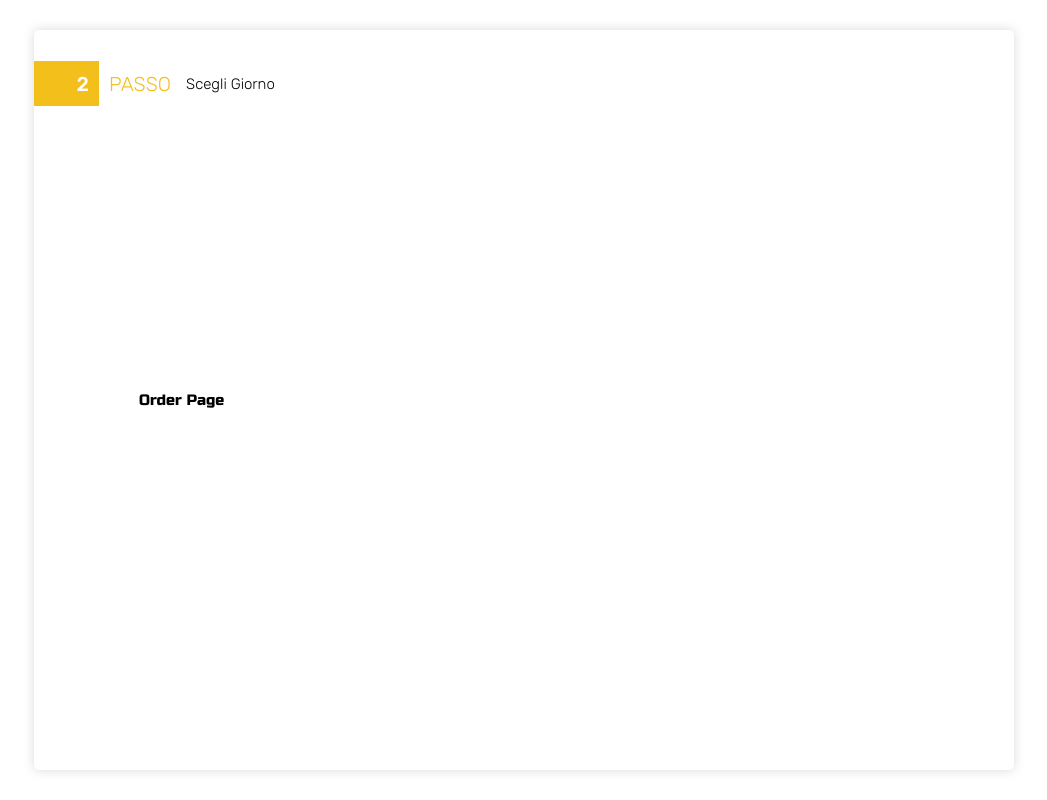
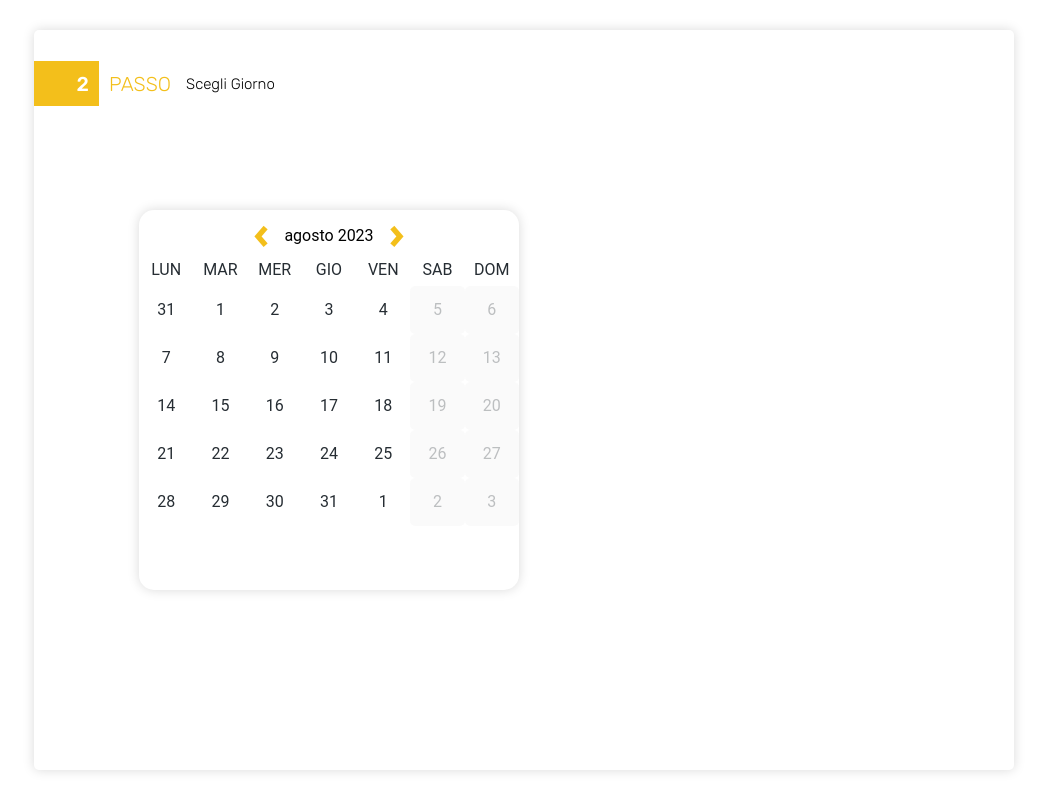
Before and after one commit to ihnatenkoo/Barbershop-Customer-Register, a React (Vite) app: page /order in a window 1280 px wide. Shown: the whole page, without its empty margins (116-1163 px from the left). Built offline with nearby package versions, Linux system fonts and the light colour scheme.

Commit message:
Install react-calendar and create <Calendar/>

```diff
--- a/package.json
+++ b/package.json
@@ -14,6 +14,7 @@
 		"dayjs": "^1.11.7",
 		"prettier": "^2.8.7",
 		"react": "^18.2.0",
+		"react-calendar": "^3.9.0",
 		"react-content-loader": "^6.2.1",
 		"react-dom": "^18.2.0",
 		"react-redux": "^8.0.5",
@@ -23,6 +24,7 @@
 	"devDependencies": {
 		"@types/node": "^18.15.9",
 		"@types/react": "^18.0.28",
+		"@types/react-calendar": "^3.9.0",
 		"@types/react-dom": "^18.0.11",
 		"@types/styled-components": "^5.1.26",
 		"@typescript-eslint/eslint-plugin": "^5.56.0",
--- /dev/null
+++ b/src/components/Calendar/Calendar.tsx
@@ -0,0 +1,27 @@
+import { FC } from 'react';
+import ReactCalendar from 'react-calendar';
+import { useAppDispatch } from '../../hooks';
+import { addOrderDay } from '../../store/order/order.slice';
+import './calendar.css';
+
+const Calendar: FC = () => {
+	const dispatch = useAppDispatch();
+
+	const onDateChange = (pickedDate: Date): void => {
+		dispatch(addOrderDay(pickedDate));
+	};
+
+	return (
+		<ReactCalendar
+			onChange={onDateChange}
+			value={new Date()}
+			locale="it"
+			minDetail="month"
+			tileDisabled={({ activeStartDate, date, view }) =>
+				date.getDay() == 6 || date.getDay() == 0
+			}
+		/>
+	);
+};
+
+export default Calendar;
--- /dev/null
+++ b/src/components/Calendar/calendar.css
@@ -0,0 +1,244 @@
+.react-calendar {
+	width: 380px;
+	height: 380px;
+	max-width: 100%;
+	background: white;
+	border: none;
+	font-family: Arial, Helvetica, sans-serif;
+	line-height: 1.125em;
+	border-radius: 15px;
+	box-shadow: 0px 0px 12px rgba(0, 0, 0, 0.15);
+}
+
+.react-calendar--doubleView {
+	width: 700px;
+}
+.react-calendar--doubleView .react-calendar__viewContainer {
+	display: flex;
+	margin: -0.5em;
+}
+.react-calendar--doubleView .react-calendar__viewContainer > * {
+	width: 50%;
+	margin: 0.5em;
+}
+.react-calendar,
+.react-calendar *,
+.react-calendar *:before,
+.react-calendar *:after {
+	-moz-box-sizing: border-box;
+	-webkit-box-sizing: border-box;
+	box-sizing: border-box;
+}
+.react-calendar button {
+	margin: 0;
+	border: 0;
+	outline: none;
+}
+.react-calendar button:enabled:hover {
+	cursor: pointer;
+}
+.react-calendar__navigation {
+	height: 44px;
+	margin-bottom: 1em;
+}
+.react-calendar__navigation button {
+	min-width: 44px;
+	background: none;
+}
+.react-calendar__navigation button:enabled:hover,
+.react-calendar__navigation button:enabled:focus {
+	background-color: #e6e6e6;
+}
+.react-calendar__navigation button[disabled] {
+	background-color: #f0f0f0;
+}
+.react-calendar__month-view__weekdays {
+	text-align: center;
+	text-transform: uppercase;
+	font-weight: bold;
+	font-size: 0.75em;
+}
+.react-calendar__month-view__weekdays__weekday {
+	padding: 0.5em;
+}
+.react-calendar__month-view__weekNumbers {
+	font-weight: bold;
+}
+.react-calendar__month-view__weekNumbers .react-calendar__tile {
+	display: flex;
+	align-items: center;
+	justify-content: center;
+	font-size: 0.75em;
+	padding: calc(1em) calc(0.66em);
+}
+.react-calendar__month-view__days__day--weekend {
+	color: #d10000;
+}
+.react-calendar__month-view__days__day--neighboringMonth {
+	color: #757575;
+}
+.react-calendar__year-view .react-calendar__tile,
+.react-calendar__decade-view .react-calendar__tile,
+.react-calendar__century-view .react-calendar__tile {
+	padding: 2em 0.5em;
+}
+.react-calendar__tile {
+	max-width: 100%;
+	text-align: center;
+	padding: 0.75em 0.5em;
+	background: none;
+}
+.react-calendar__tile:disabled {
+	background-color: #f0f0f0;
+}
+.react-calendar__tile:enabled:hover,
+.react-calendar__tile:enabled:focus {
+	background-color: #e6e6e6;
+}
+.react-calendar__tile--now {
+	background: #ffff76;
+}
+.react-calendar__tile--now:enabled:hover,
+.react-calendar__tile--now:enabled:focus {
+	background: #e6e6e6;
+}
+.react-calendar__tile--hasActive {
+	background: #76baff;
+}
+.react-calendar__tile--hasActive:enabled:hover,
+.react-calendar__tile--hasActive:enabled:focus {
+	background: #a9d4ff;
+}
+.react-calendar__tile--active {
+	background: #006edc;
+	color: white;
+}
+.react-calendar__tile--active:enabled:hover,
+.react-calendar__tile--active:enabled:focus {
+	background: #1087ff;
+}
+.react-calendar--selectRange .react-calendar__tile--hover {
+	background-color: #e6e6e6;
+}
+
+/* my styles */
+
+.react-calendar__navigation__next-button {
+	padding-right: 56px;
+	padding-left: 16px;
+}
+
+.react-calendar__navigation__prev-button {
+	padding-right: 16px;
+	padding-left: 56px;
+}
+
+.react-calendar__navigation__next2-button {
+	display: none;
+}
+
+.react-calendar__navigation__prev2-button {
+	display: none;
+}
+
+.react-calendar__navigation {
+	display: flex;
+	flex-direction: row;
+	align-content: center;
+	justify-content: center;
+	margin-bottom: 0px;
+}
+
+.react-calendar__navigation__label {
+	flex-grow: 0 !important;
+}
+
+/*
+ react-calendar__navigation__next-button
+ */
+
+.react-calendar__navigation button {
+	min-width: 10px;
+	color: #f3bf1b;
+	font-size: 40px;
+}
+
+.react-calendar__navigation button[disabled] {
+	background-color: #fff;
+	color: #d9d9d9;
+}
+
+.react-calendar__navigation__label__labelText {
+	margin-top: 6px;
+	font-family: Roboto;
+	font-style: normal;
+	font-weight: normal;
+	font-size: 16px;
+	line-height: 19px;
+	display: flex;
+	align-items: center;
+	text-align: center;
+	color: #000000;
+}
+
+.react-calendar__tile--now {
+	color: #f8da76;
+	background: #fff;
+	border-radius: 5px;
+}
+
+.react-calendar__tile--active {
+	background-color: #f3bf1b;
+	border-radius: 5px;
+	color: #000000;
+}
+
+.react-calendar__tile--active:enabled:hover,
+.react-calendar__tile--active:enabled:focus {
+	background-color: #f3bf1b;
+	color: #f3bf1b;
+	box-shadow: 0px 0px 10.5px rgba(0, 0, 0, 0.26);
+}
+.react-calendar--selectRange .react-calendar__tile--hover {
+	background-color: #f3bf1b;
+	color: #000000;
+	box-shadow: 0px 0px 10.5px rgba(0, 0, 0, 0.26);
+}
+
+abbr {
+	text-decoration: none;
+	font-family: Roboto;
+	font-style: normal;
+	font-weight: normal;
+	font-size: 14px;
+	line-height: 16px;
+	display: inline;
+	align-items: center;
+	text-align: center;
+	text-transform: uppercase;
+	font-size: 16px;
+	color: #262d33;
+}
+
+.react-calendar__tile,
+.react-calendar__tile--active,
+.react-calendar__tile,
+.react-calendar__tile--now,
+.react-calendar__tile--range,
+.react-calendar__tile--rangeStart,
+.react-calendar__tile--rangeEnd,
+.react-calendar__tile--rangeBothEnds,
+.react-calendar__month-view__days__day {
+	padding: 1em 0.7em;
+	border-radius: 5px;
+}
+
+.react-calendar__tile:disabled {
+	opacity: 0.3;
+}
+
+@media (max-width: 780px) {
+	.react-calendar {
+		height: auto;
+	}
+}
--- a/src/pages/OrderPage/OrderPage.tsx
+++ b/src/pages/OrderPage/OrderPage.tsx
@@ -1,6 +1,7 @@
 import styled from 'styled-components';
 import { Container } from '../../styled/mixins';
 import MainLayout from '../../components/layout/MainLayout';
+import Calendar from '../../components/Calendar/Calendar';
 
 const PageContainer = styled.div`
 	${Container({})}
@@ -9,7 +10,9 @@ const PageContainer = styled.div`
 const OrderPage = () => {
 	return (
 		<MainLayout pageNumber={2} pageTitle={'Scegli Giorno'}>
-			<PageContainer>Order Page</PageContainer>
+			<PageContainer>
+				<Calendar />
+			</PageContainer>
 		</MainLayout>
 	);
 };
```
Also changed, not shown: 1 other file (tests, documents, lock files or other folders).
